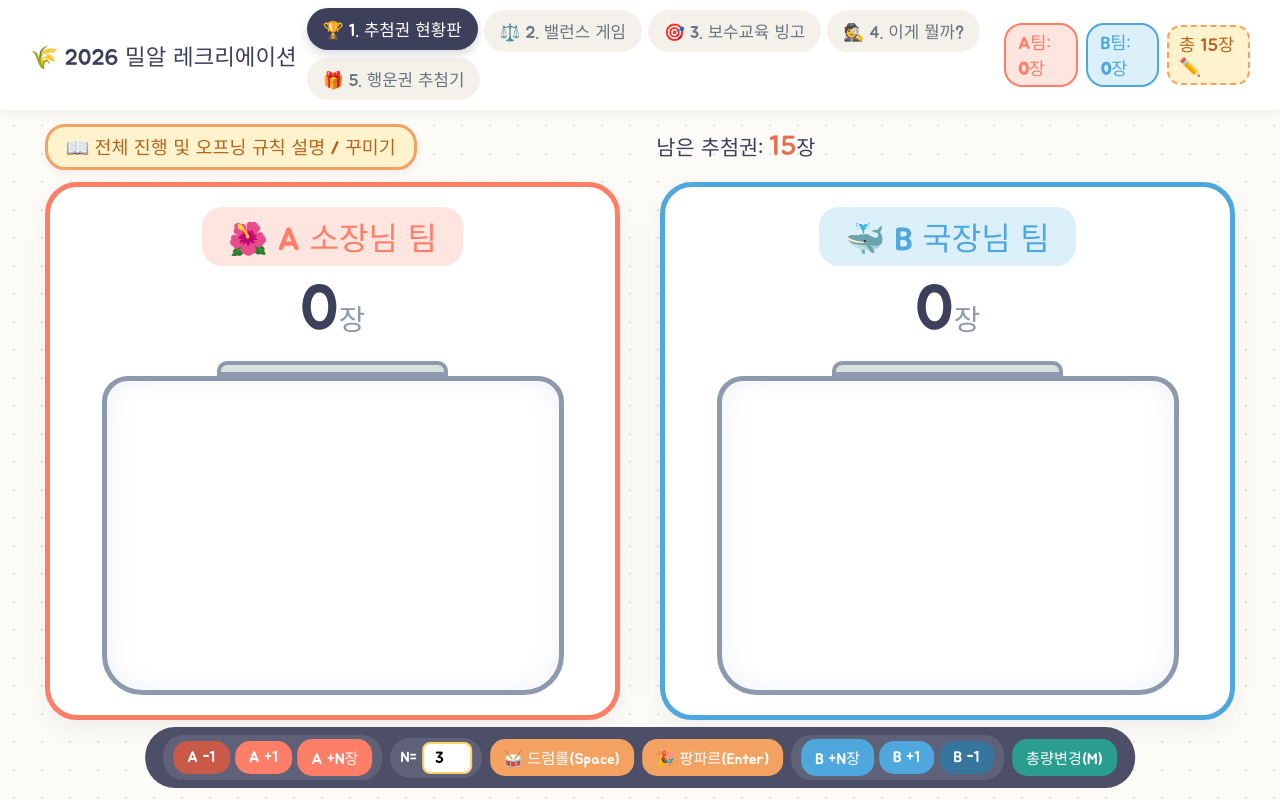
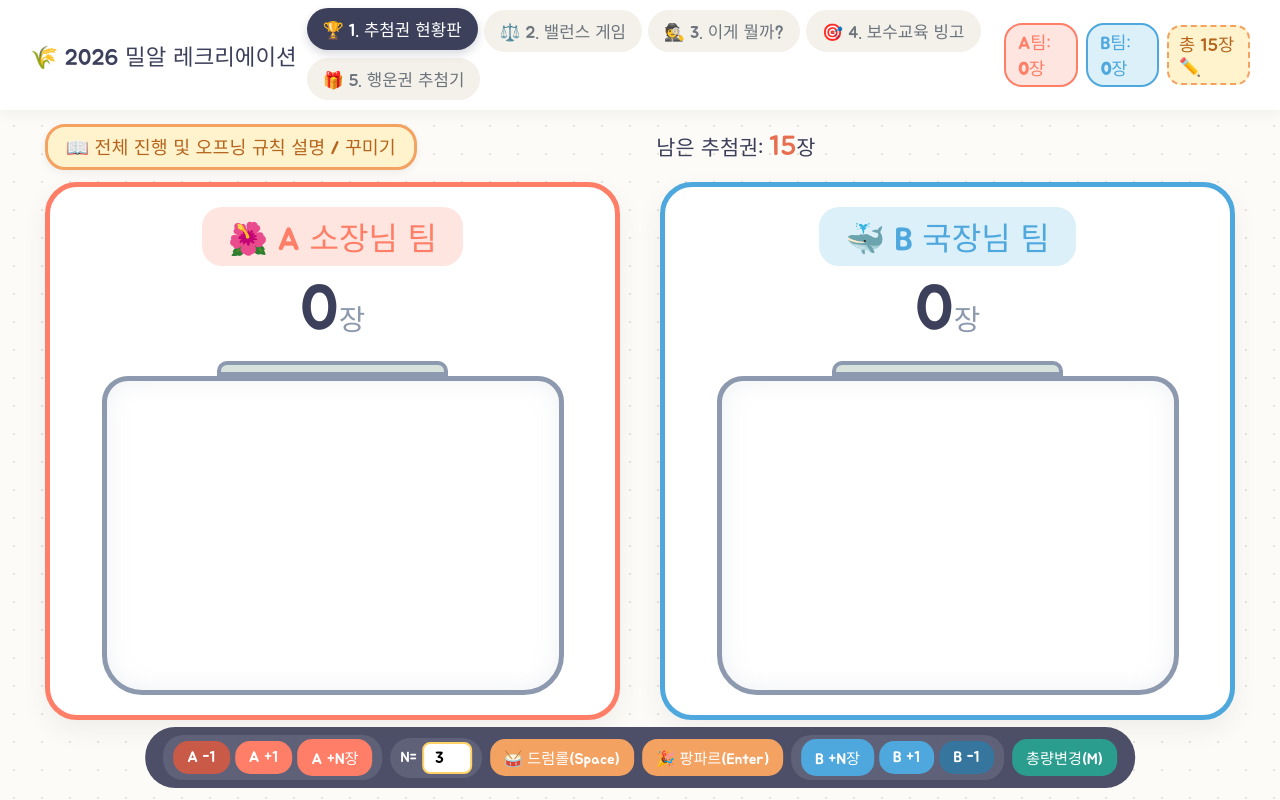
Before and after one commit to rudcjs277-cmyk/rudcjs277-cmyk.github.io, a plain HTML site: page index.html in a window 1280 px wide. Drawn offline with nearby package versions, Linux system fonts and the light colour scheme.

```diff
--- a/index.html
+++ b/index.html
@@ -400,9 +400,10 @@
     <div class="nav-tabs">
       <button class="tab-btn active" onclick="switchTab('tab-score', this)">🏆 1. 추첨권 현황판</button>
       <button class="tab-btn" onclick="switchTab('tab-balance', this)">⚖️ 2. 밸런스 게임</button>
-      <button class="tab-btn" onclick="switchTab('tab-bingo', this)">🎯 3. 보수교육 빙고</button>
-      <button class="tab-btn" onclick="switchTab('tab-guess', this)">🕵️ 4. 이게 뭘까?</button>
+      <button class="tab-btn" onclick="switchTab('tab-guess', this)">🕵️ 3. 이게 뭘까?</button>
+      <button class="tab-btn" onclick="switchTab('tab-bingo', this)">🎯 4. 보수교육 빙고</button>
       <button class="tab-btn" onclick="switchTab('tab-raffle', this)">🎁 5. 행운권 추첨기</button>
+    </div>
     </div>
     <div class="mini-status">
       <span class="mini-pill mini-a">A팀: <b id="mini-score-a">0</b>장</span>
```
